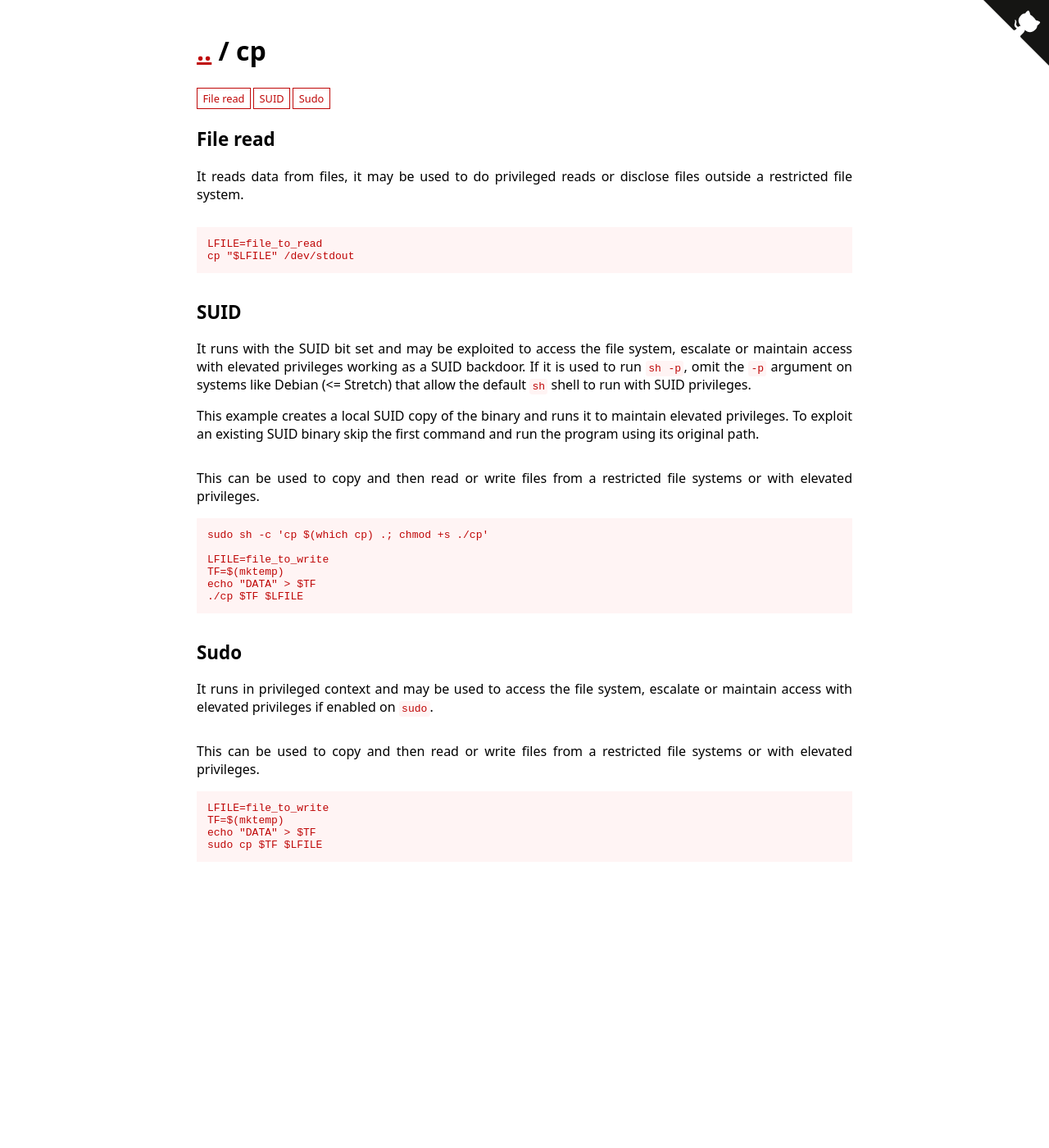
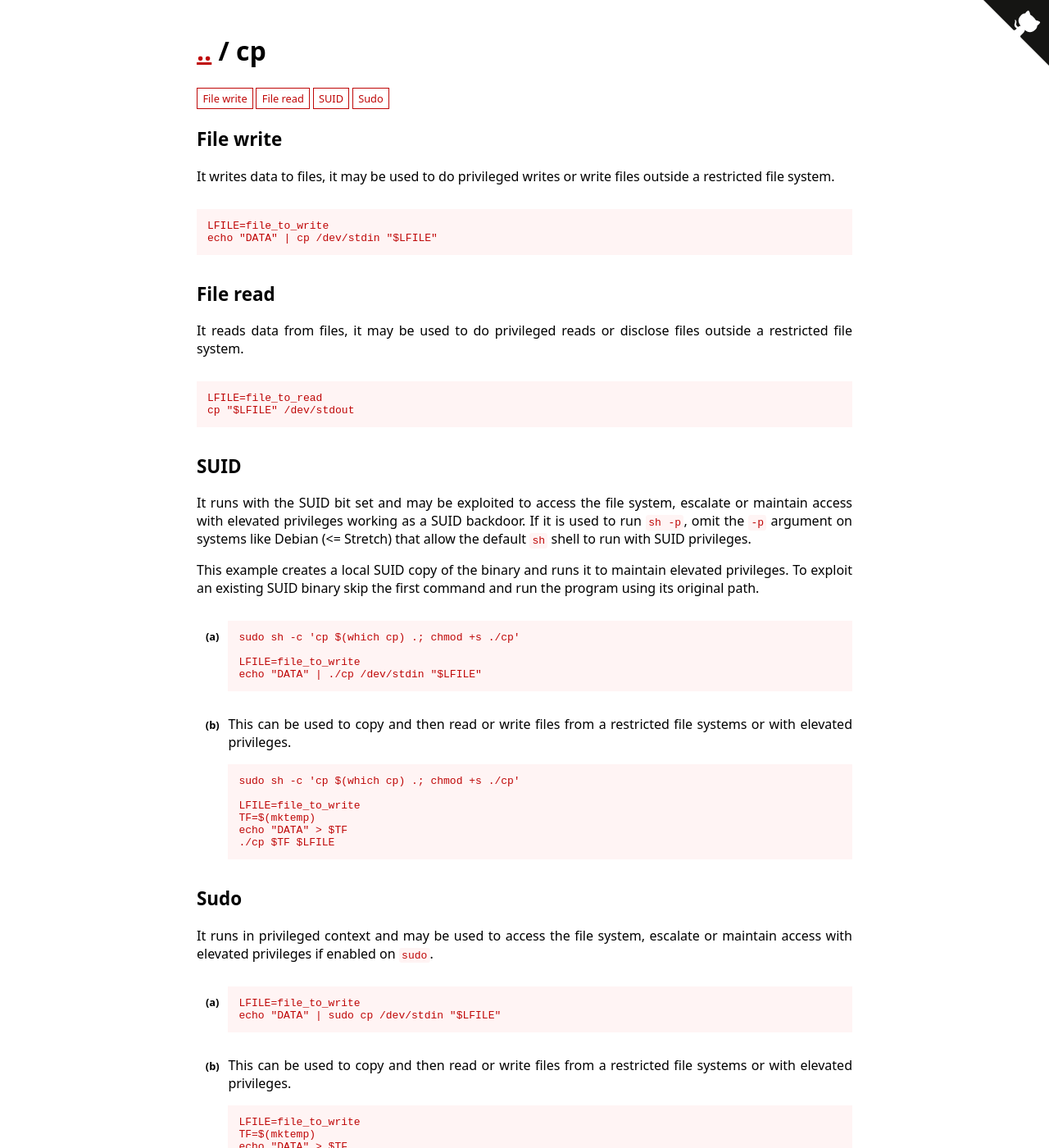
Before and after one commit to GTFOBins/GTFOBins.github.io, a Jekyll site: the page built from _gtfobins/cp.md, in a window 1280 px wide and 1400 px high. Shown: the whole window at 82% size. Built offline with Jekyll 4.4.1, drawn with Linux system fonts in a browser that asks for light colours.

Commit message:
Add cp file-write
Along the lines of #122.

```diff
--- a/_gtfobins/cp.md
+++ b/_gtfobins/cp.md
@@ -4,7 +4,14 @@ functions:
     - code: |
         LFILE=file_to_read
         cp "$LFILE" /dev/stdout
+  file-write:
+    - code: |
+        LFILE=file_to_write
+        echo "DATA" | cp /dev/stdin "$LFILE"
   suid:
+    - code: |
+        LFILE=file_to_write
+        echo "DATA" | ./cp /dev/stdin "$LFILE"
     - description: This can be used to copy and then read or write files from a restricted file systems or with elevated privileges.
       code: |
         LFILE=file_to_write
@@ -12,6 +19,9 @@ functions:
         echo "DATA" > $TF
         ./cp $TF $LFILE
   sudo:
+    - code: |
+        LFILE=file_to_write
+        echo "DATA" | sudo cp /dev/stdin "$LFILE"
     - description: This can be used to copy and then read or write files from a restricted file systems or with elevated privileges.
       code: |
         LFILE=file_to_write
```
